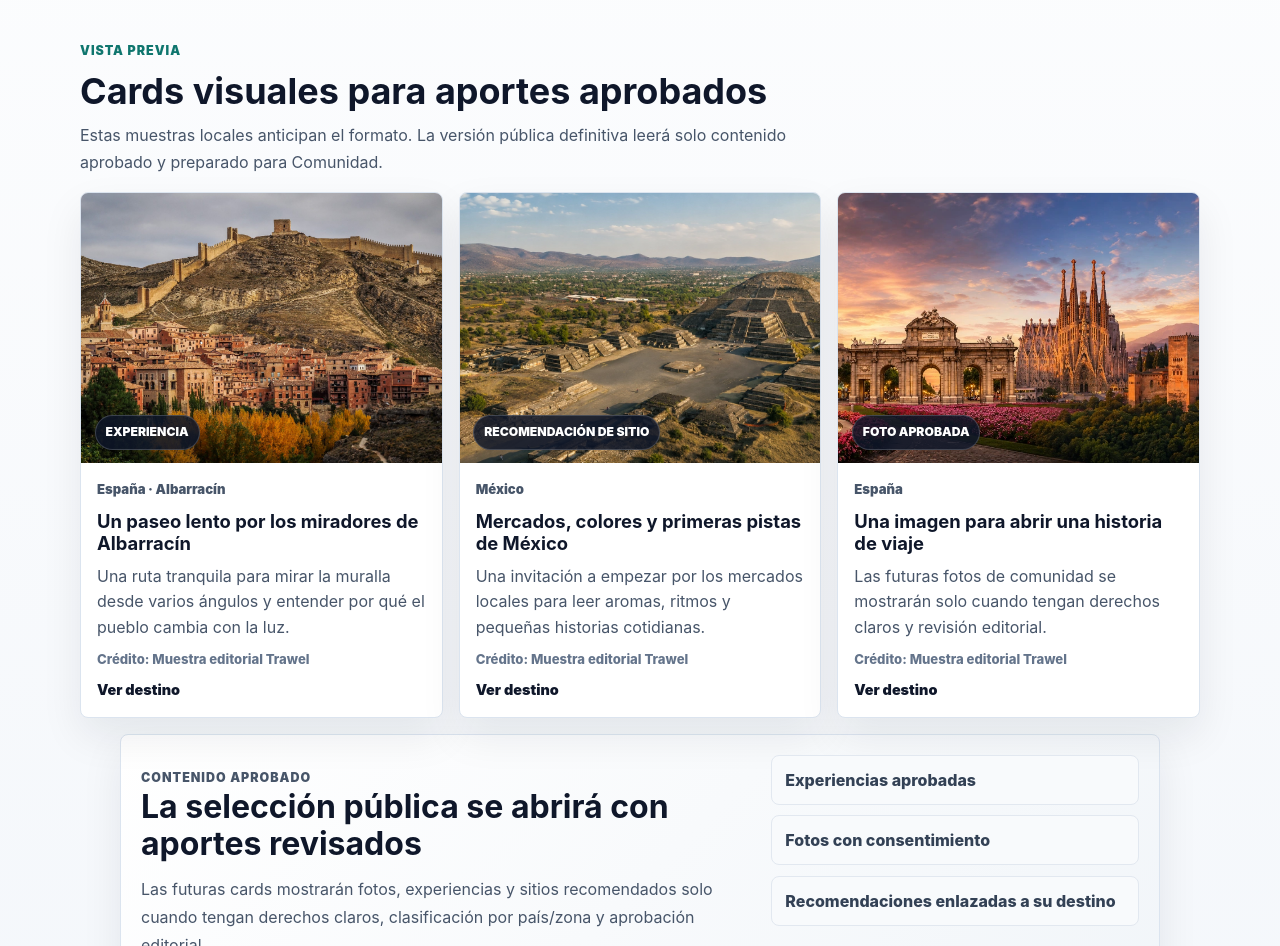
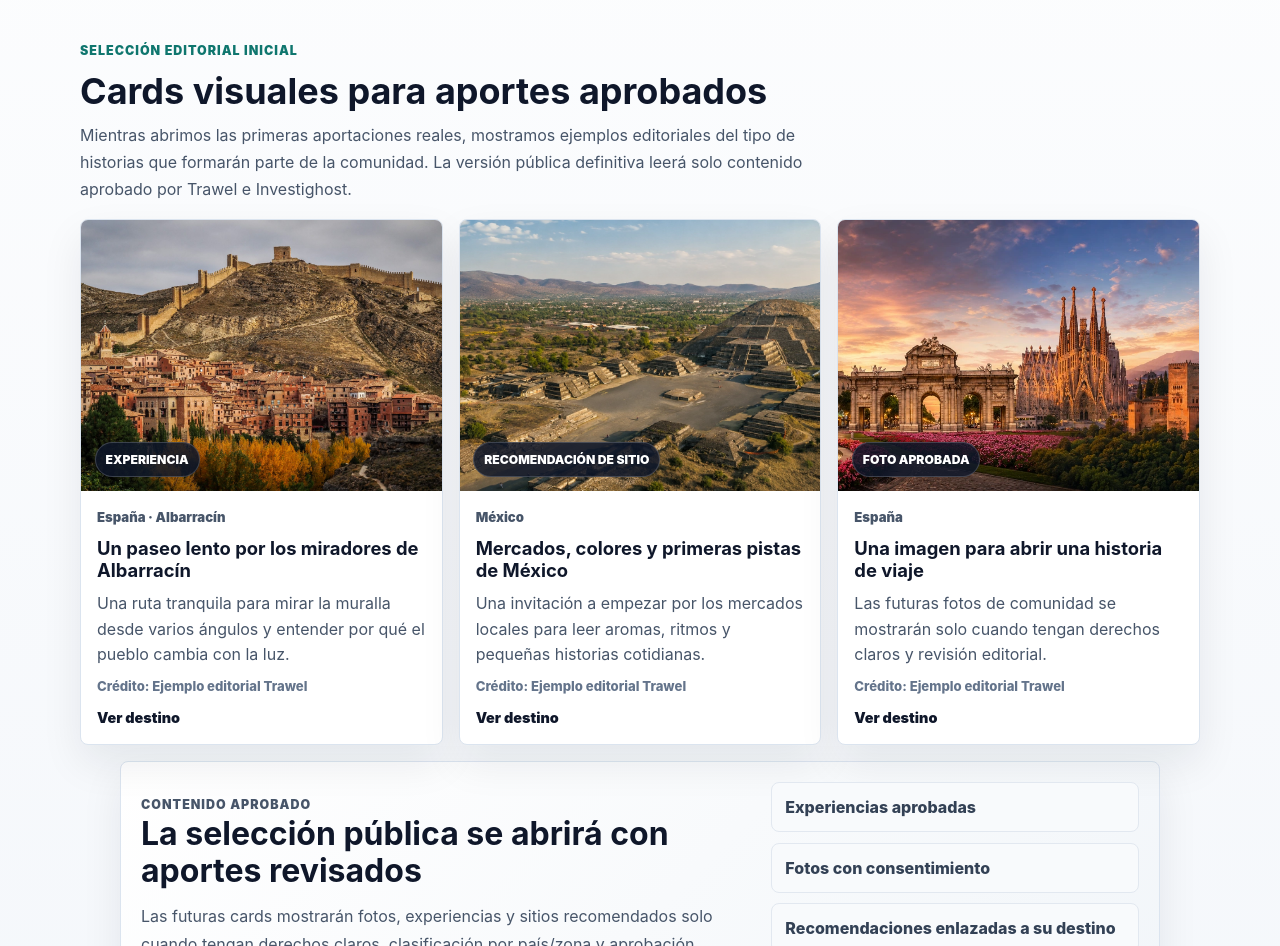
Before and after one commit to Amonfiver/trawel, a React (Vite) app: page /comunidad in a window 1280 px wide. Shown: the part 566-1512 px from the top of the page. Built offline with nearby package versions, Linux system fonts and the light colour scheme; no server answers.

Commit message:
fix: pulir comunidad para produccion online (90)

```diff
--- a/src/pages/CommunityPage/CommunityPage.tsx
+++ b/src/pages/CommunityPage/CommunityPage.tsx
@@ -26,7 +26,7 @@ const communityPreviewCards: CommunityPreviewCard[] = [
     contributionType: 'Experiencia',
     summary:
       'Una ruta tranquila para mirar la muralla desde varios ángulos y entender por qué el pueblo cambia con la luz.',
-    credit: 'Muestra editorial Trawel',
+    credit: 'Ejemplo editorial Trawel',
     image: albarracinImage,
     countrySlug: 'espana',
     zoneSlug: 'albarracin',
@@ -38,7 +38,7 @@ const communityPreviewCards: CommunityPreviewCard[] = [
     contributionType: 'Recomendación de sitio',
     summary:
       'Una invitación a empezar por los mercados locales para leer aromas, ritmos y pequeñas historias cotidianas.',
-    credit: 'Muestra editorial Trawel',
+    credit: 'Ejemplo editorial Trawel',
     image: mexicoImage,
     countrySlug: 'mexico',
   },
@@ -49,7 +49,7 @@ const communityPreviewCards: CommunityPreviewCard[] = [
     contributionType: 'Foto aprobada',
     summary:
       'Las futuras fotos de comunidad se mostrarán solo cuando tengan derechos claros y revisión editorial.',
-    credit: 'Muestra editorial Trawel',
+    credit: 'Ejemplo editorial Trawel',
     image: spainImage,
     countrySlug: 'espana',
   },
@@ -79,11 +79,12 @@ export function CommunityPage() {
 
       <section className={styles.cardsSection} aria-labelledby="community-cards-title">
         <div className={styles.sectionHeader}>
-          <p className={styles.statusEyebrow}>Vista previa</p>
+          <p className={styles.statusEyebrow}>Selección editorial inicial</p>
           <h2 id="community-cards-title">Cards visuales para aportes aprobados</h2>
           <p>
-            Estas muestras locales anticipan el formato. La versión pública definitiva leerá solo
-            contenido aprobado y preparado para Comunidad.
+            Mientras abrimos las primeras aportaciones reales, mostramos ejemplos editoriales del
+            tipo de historias que formarán parte de la comunidad. La versión pública definitiva
+            leerá solo contenido aprobado por Trawel e Investighost.
           </p>
         </div>
 
@@ -119,7 +120,8 @@ export function CommunityPage() {
           <h2 id="community-status-title">La selección pública se abrirá con aportes revisados</h2>
           <p>
             Las futuras cards mostrarán fotos, experiencias y sitios recomendados solo cuando
-            tengan derechos claros, clasificación por país/zona y aprobación editorial.
+            tengan derechos claros, clasificación por país/zona y aprobación editorial. Investighost
+            revisará, clasificará y aprobará cada aportación antes de que pueda aparecer.
           </p>
         </div>
         <ul className={styles.checklist}>
```
Also changed, not shown: 3 other files (tests, documents, lock files or other folders).
